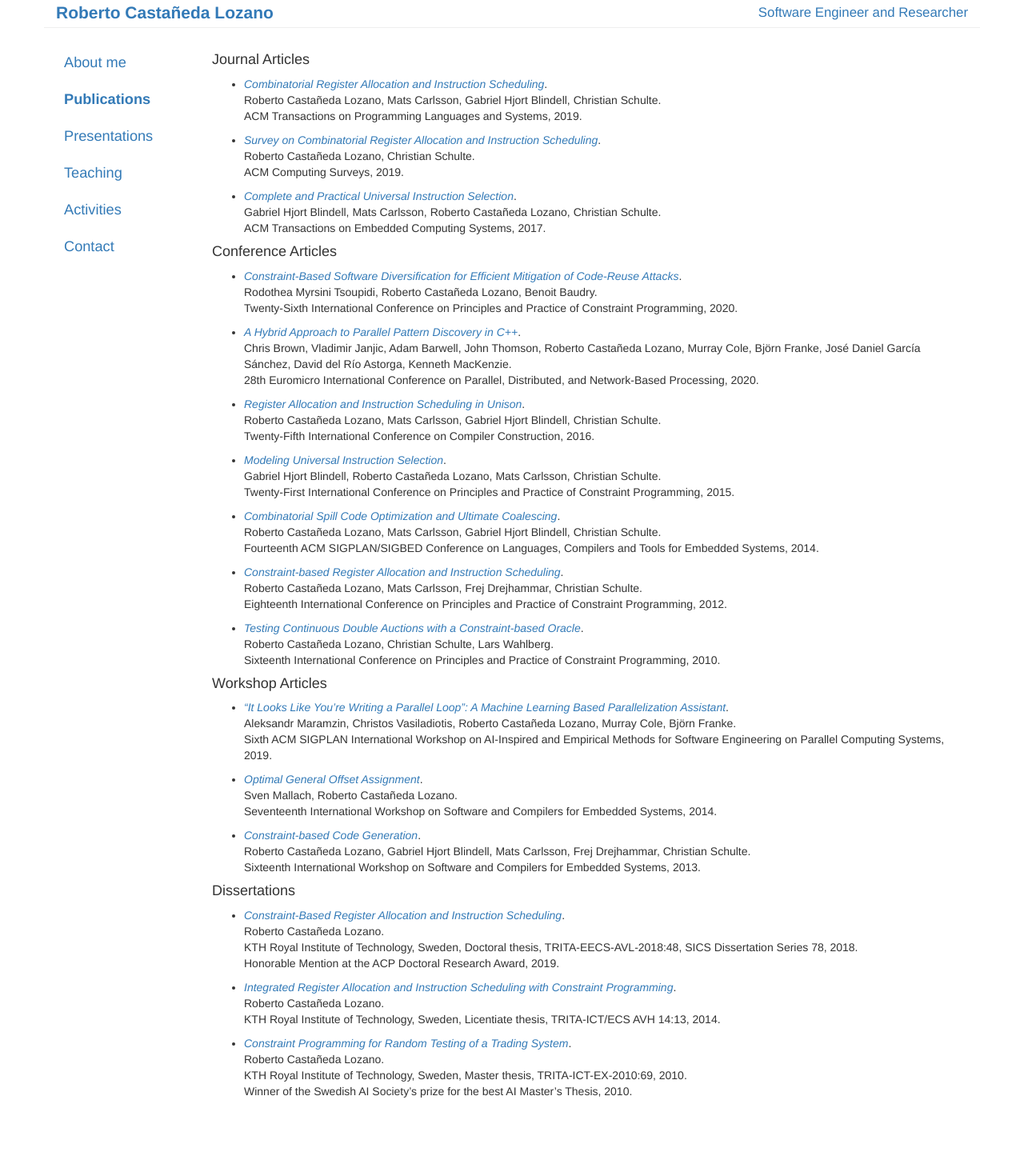
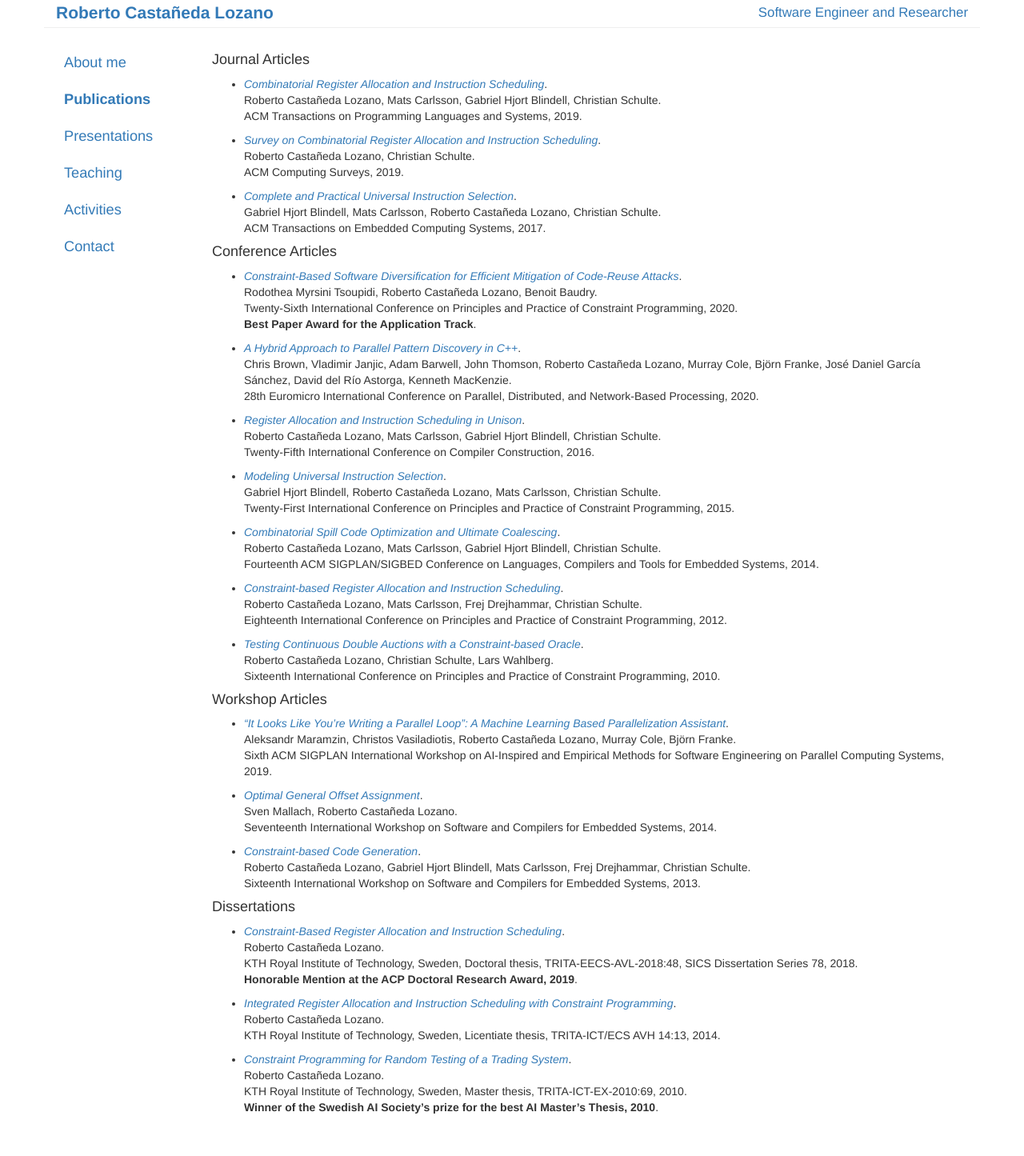
Before and after one commit to robcasloz/robcasloz.github.io, a Jekyll site: the page built from _posts/2010-12-01-publications.md, in a window 1280 px wide. Shown: the whole page at 80% size. Built offline with Jekyll 4.4.1, drawn with Linux system fonts in a browser that asks for light colours.

Commit message:
Add award, highlight

```diff
--- a/_posts/2010-12-01-publications.md
+++ b/_posts/2010-12-01-publications.md
@@ -21,7 +21,8 @@ title: "Publications"
 
 - [*Constraint-Based Software Diversification for Efficient Mitigation of Code-Reuse Attacks*](/publications/TsoupidiCastanedaEa_CP_2020.pdf).<br />
   Rodothea Myrsini Tsoupidi, Roberto Castañeda Lozano, Benoit Baudry.<br />
-  Twenty-Sixth International Conference on Principles and Practice of Constraint Programming, 2020.
+  Twenty-Sixth International Conference on Principles and Practice of Constraint Programming, 2020.<br />
+  **Best Paper Award for the Application Track**.
 
 - [*A Hybrid Approach to Parallel Pattern Discovery in C++*](/publications/BrownJanjicEa_PDP_2020.pdf).<br />
   Chris Brown, Vladimir Janjic, Adam Barwell, John Thomson, Roberto Castañeda Lozano, Murray Cole, Björn Franke, José Daniel García Sánchez, David del Río Astorga, Kenneth MacKenzie.<br />
@@ -66,7 +67,7 @@ title: "Publications"
 - [*Constraint-Based Register Allocation and Instruction Scheduling*](/publications/TRITA-EECS-AVL-2018-48.pdf).<br />
   Roberto Castañeda Lozano.<br />
   KTH Royal Institute of Technology, Sweden, Doctoral thesis, TRITA-EECS-AVL-2018:48, SICS Dissertation Series 78, 2018.<br />
-  Honorable Mention at the ACP Doctoral Research Award, 2019.
+  **Honorable Mention at the ACP Doctoral Research Award, 2019**.
 
 - [*Integrated Register Allocation and Instruction Scheduling with Constraint Programming*](/publications/TRITA-ICT-ECS-AVH-14-13.pdf).<br />
   Roberto Castañeda Lozano.<br />
@@ -75,4 +76,4 @@ title: "Publications"
 - [*Constraint Programming for Random Testing of a Trading System*](/publications/TRITA-ICT-EX-2010:69.pdf).<br />
   Roberto Castañeda Lozano.<br />
   KTH Royal Institute of Technology, Sweden, Master thesis, TRITA-ICT-EX-2010:69, 2010.<br />
-  Winner of the Swedish AI Society's prize for the best AI Master's Thesis, 2010.
+  **Winner of the Swedish AI Society's prize for the best AI Master's Thesis, 2010**.
```
